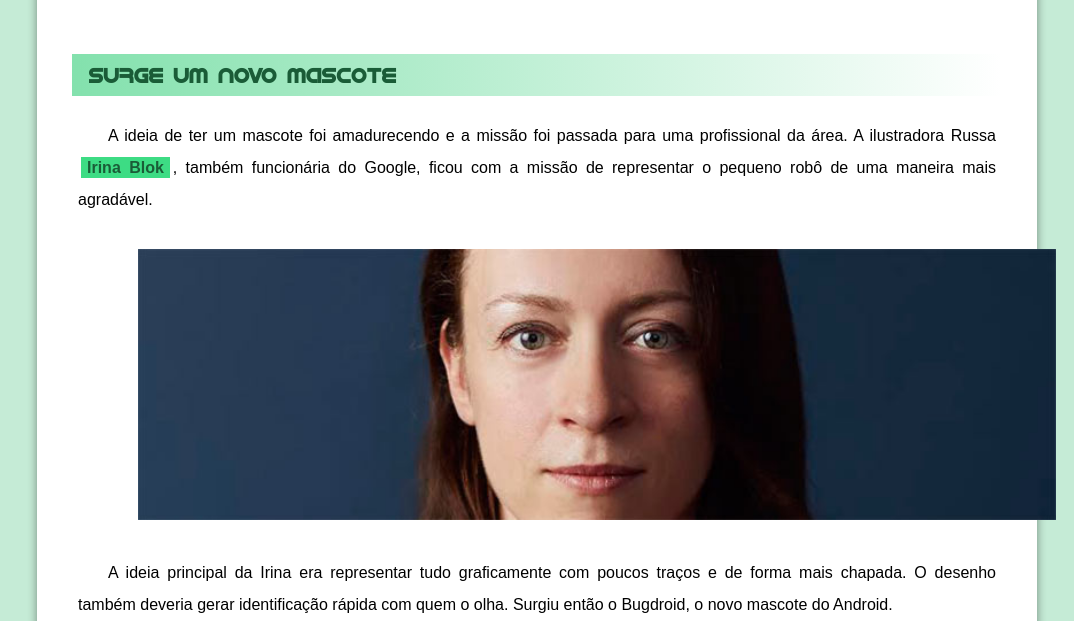
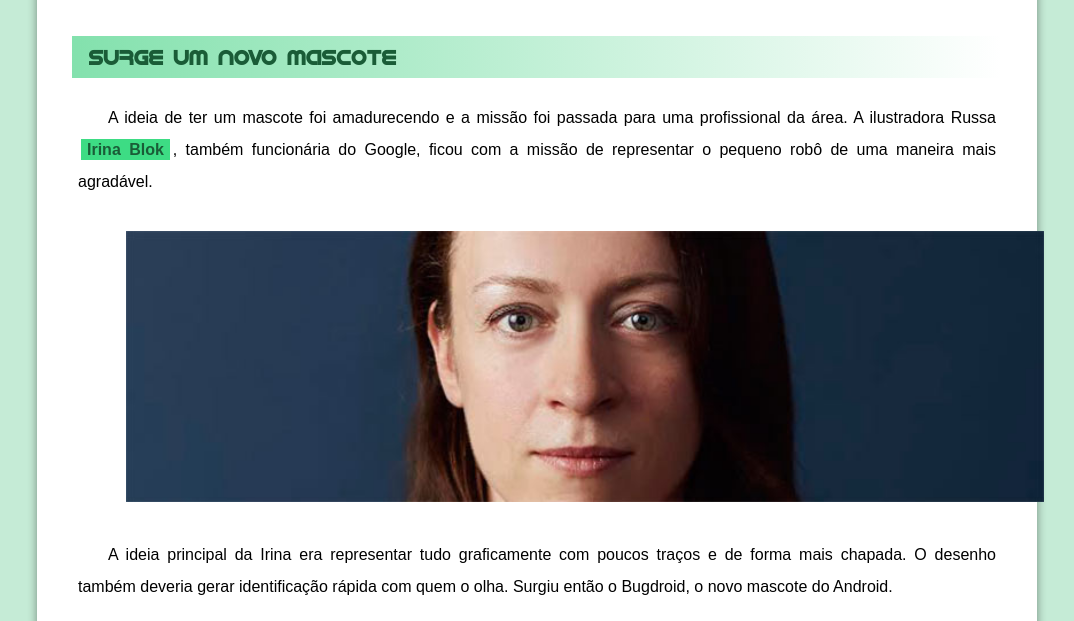
Before and after one commit to Dev-LuisHenrique/Site-Android, a plain HTML site: page index.html in a window 1280 px wide. Shown: the part 1124-1745 px from the top of the page, without its empty margins (103-1177 px from the left). Drawn offline with Linux system fonts and the light colour scheme; a web font is replaced by a local one.

Commit message:
Update style.css

```diff
--- a/style.css
+++ b/style.css
@@ -142,6 +142,12 @@
     transition-duration: 0.5s;
 }
 
+main picture {
+    display: block;
+    padding: 0;
+    margin: 0;
+}
+
 main img {
     width: 100%;
     margin: 0px;
```
